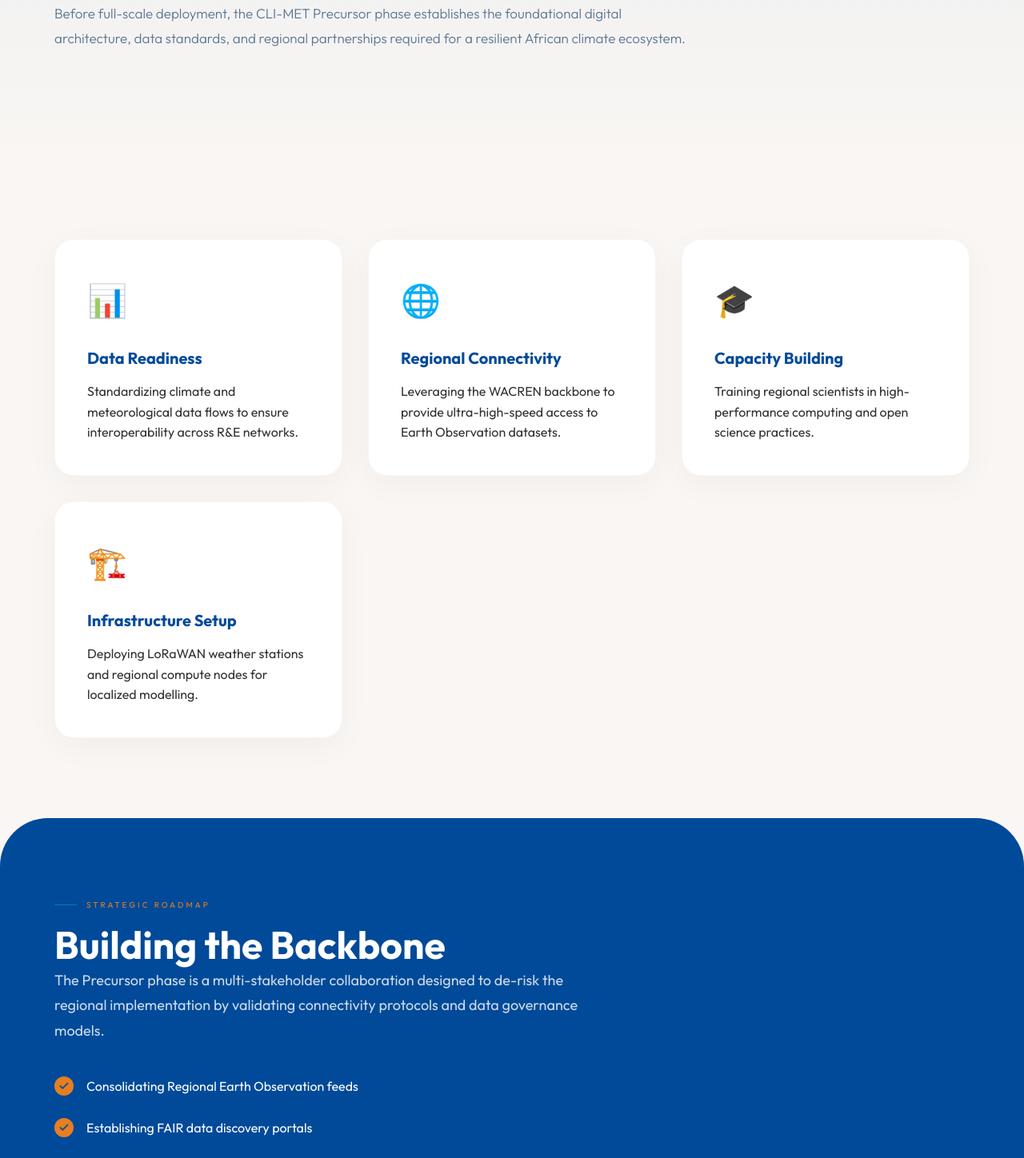
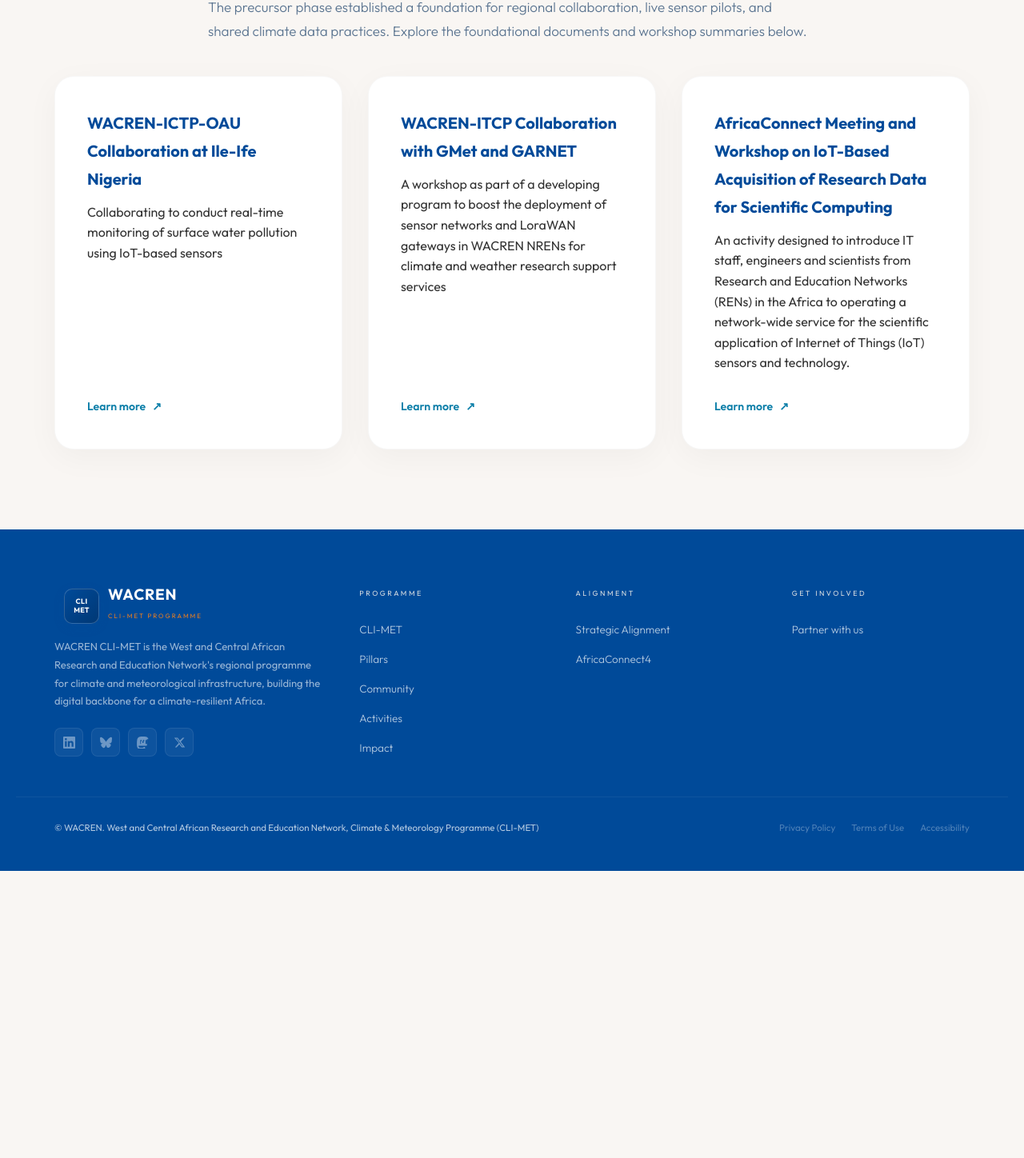
Before and after one commit to steadygroupinc/wacren-cli-met, a Next.js app: page /precursor in a window 1280 px wide. Shown: the part 307-1755 px from the top of the page at 80% size. After the commit the page ends 1396 px from the top, so only its background shows below. Built offline with nearby package versions, Linux system fonts and the light colour scheme.

Commit message:
Update responsive navigation, footer labels, and precursor/activity layouts

```diff
--- a/WACREN_CLIMET_website.html
+++ b/WACREN_CLIMET_website.html
@@ -767,7 +767,7 @@
     }
 
     .impact-card-text {
-      font-size: 13.5px;
+      font-size: 14.5px;
       color: var(--muted);
       line-height: 1.65;
     }
--- a/app/components/Footer.tsx
+++ b/app/components/Footer.tsx
@@ -45,10 +45,10 @@
             <div className="footer-col-title">Programme</div>
             <ul className="footer-links">
               <li><Link href="/#home">CLI-MET</Link></li>
-              <li><Link href="/#pillars">PILLARS</Link></li>
-              <li><Link href="/community">COMMUNITY</Link></li>
-              <li><Link href="/#flagship">ACTIVITIES</Link></li>
-              <li><Link href="/impact">IMPACT</Link></li>
+              <li><Link href="/#pillars">Pillars</Link></li>
+              <li><Link href="/community">Community</Link></li>
+              <li><Link href="/#flagship">Activities</Link></li>
+              <li><Link href="/impact">Impact</Link></li>
             </ul>
           </div>
           <div>
--- a/app/globals.css
+++ b/app/globals.css
@@ -221,6 +221,8 @@
   top: 86px;
   right: 40px;
   width: 280px;
+  max-height: calc(100vh - 120px);
+  overflow-y: auto;
   background: var(--white);
   border-radius: 16px;
   box-shadow: 0 12px 48px rgba(0, 0, 0, 0.15);
@@ -727,7 +729,7 @@
   line-height: 1.35;
   color: white;
   margin-bottom: 20px;
-  font-style: italic;
+  font-style: normal;
 }
 
 .opportunity-text {
@@ -975,6 +977,20 @@
   transition: all 0.22s;
 }
 
+@media (max-width: 720px) {
+  .flagship-item {
+    grid-template-columns: 60px 1fr;
+    gap: 16px;
+    padding: 20px 18px;
+  }
+
+  .flagship-item .flagship-tag {
+    grid-column: 1 / -1;
+    margin-top: 14px;
+    justify-self: start;
+  }
+}
+
 /* ─── SDGs ─── */
 #sdgs { background: var(--navy); overflow: hidden; position: relative; }
 
@@ -1168,7 +1184,7 @@
 }
 
 .impact-card-text {
-  font-size: 13px;
+  font-size: 14.5px;
   color: var(--muted);
   line-height: 1.65;
   font-weight: 400;
@@ -1443,7 +1459,7 @@
   .impact-grid { grid-template-columns: repeat(2, 1fr); }
 }
 
-@media (max-width: 920px) {
+@media (max-width: 1024px) {
   .nav-desktop { display: none !important; }
   .nav-icon-btn { display: none !important; }
   .nav-hamburger { display: flex !important; }
@@ -1466,6 +1482,8 @@
   .footer-inner { grid-template-columns: 1fr 1fr; gap: 40px; }
   section { padding: 60px 0; }
   .container { padding: 0 20px; }
+
+  .nav-cta { display: none !important; }
 }
 
 @media (max-width: 540px) {
--- a/app/precursor/page.tsx
+++ b/app/precursor/page.tsx
@@ -49,11 +49,22 @@
     window.scrollTo({ top: 0, behavior: "smooth" });
   };
 
-  const focusAreas = [
-    { title: "Data Readiness", desc: "Standardizing climate and meteorological data flows to ensure interoperability across R&E networks.", icon: "📊" },
-    { title: "Regional Connectivity", desc: "Leveraging the WACREN backbone to provide ultra-high-speed access to Earth Observation datasets.", icon: "🌐" },
-    { title: "Capacity Building", desc: "Training regional scientists in high-performance computing and open science practices.", icon: "🎓" },
-    { title: "Infrastructure Setup", desc: "Deploying LoRaWAN weather stations and regional compute nodes for localized modelling.", icon: "🏗️" }
+  const precursorLinks = [
+    {
+      title: "WACREN-ICTP-OAU Collaboration at Ile-Ife Nigeria",
+      description: "Collaborating to conduct real-time monitoring of surface water pollution using IoT-based sensors",
+      url: "https://indico.wacren.net/event/207/contributions/1729/subcontributions/38/attachments/686/977/REGIONAL%20ACTIVITIES%20OF%20THE%20WACREN-ICTP%20PROGRAMME%20.pdf",
+    },
+    {
+      title: "WACREN-ITCP Collaboration with GMet and GARNET",
+      description: "A workshop as part of a developing program to boost the deployment of sensor networks and LoraWAN gateways in WACREN NRENs for climate and weather research support services",
+      url: "https://indico.wacren.net/event/160/",
+    },
+    {
+      title: "AfricaConnect Meeting and Workshop on IoT-Based Acquisition of Research Data for Scientific Computing",
+      description: "An activity designed to introduce IT staff, engineers and scientists from Research and Education Networks (RENs) in the Africa to operating a network-wide service for the scientific application of Internet of Things (IoT) sensors and technology.",
+      url: "https://indico.ictp.it/event/10787/overview",
+    },
   ];
 
   return (
@@ -61,64 +72,57 @@
       <Navbar mobileMenuOpen={mobileMenuOpen} setMobileMenuOpen={setMobileMenuOpen} />
 
       <main className="precursor-page" style={{ paddingTop: "100px", minHeight: "100vh", background: "var(--bg-white)" }}>
-        {/* Hero Section */}
-        <section style={{ padding: "80px 0", background: "linear-gradient(180deg, rgba(0,102,204,0.05) 0%, rgba(255,255,255,0) 100%)" }}>
-          <div className="container">
-            <div className="section-label reveal">Initiative Genesis</div>
-            <h1 className="section-title reveal" style={{ fontSize: "clamp(2.5rem, 5vw, 4rem)", marginBottom: "24px" }}>
-              The <span className="h1-accent">Precursor</span> Phase
-            </h1>
-            <p className="section-lead reveal" style={{ maxWidth: "800px" }}>
-              Before full-scale deployment, the CLI-MET Precursor phase establishes the foundational digital architecture, data standards, and regional partnerships required for a resilient African climate ecosystem.
-            </p>
-          </div>
-        </section>
-
         {/* Content Section */}
         <section style={{ padding: "100px 0" }}>
           <div className="container">
-            <div className="precursor-grid" style={{ display: "grid", gridTemplateColumns: "repeat(auto-fit, minmax(300px, 1fr))", gap: "32px" }}>
-              {focusAreas.map((area, idx) => (
-                <div key={idx} className="precursor-card reveal" style={{
+            <div className="section-label" style={{ marginBottom: "12px" }}>Precursor Phase</div>
+            <h2 className="section-title" style={{ marginBottom: "16px" }}>Key outputs and reference materials</h2>
+            <p className="section-lead" style={{ maxWidth: "760px", margin: "0 auto 40px" }}>
+              The precursor phase established a foundation for regional collaboration, live sensor pilots, and shared climate data practices. Explore the foundational documents and workshop summaries below.
+            </p>
+            <div className="precursor-grid" style={{ display: "grid", gridTemplateColumns: "repeat(auto-fit, minmax(280px, 1fr))", gap: "32px" }}>
+              {precursorLinks.map((item, idx) => (
+                <a
+                  key={idx}
+                  href={item.url}
+                  target="_blank"
+                  rel="noopener noreferrer"
+                  className="precursor-card reveal"
+                  style={{
                     padding: "40px",
                     backgroundColor: "white",
                     borderRadius: "24px",
                     boxShadow: "0 10px 40px rgba(0,0,0,0.04)",
                     border: "1px solid rgba(0,0,0,0.03)",
-                  transition: "transform 0.3s ease"
-                }}>
-                  <div style={{ fontSize: "40px", marginBottom: "20px" }}>{area.icon}</div>
-                  <h3 style={{ fontSize: "20px", fontWeight: "700", marginBottom: "12px", color: "var(--navy)" }}>{area.title}</h3>
-                  <p style={{ color: "var(--text-gray)", lineHeight: "1.6" }}>{area.desc}</p>
+                    transition: "transform 0.3s ease",
+                    textDecoration: "none",
+                    color: "inherit",
+                    display: "flex",
+                    flexDirection: "column",
+                    justifyContent: "space-between",
+                  }}
+                >
+                  <div>
+                    <h3 style={{ fontSize: "20px", fontWeight: "700", marginBottom: "12px", color: "var(--navy)" }}>{item.title}</h3>
+                    <p style={{ color: "var(--text-gray)", lineHeight: "1.6" }}>{item.description}</p>
                   </div>
+                  <div style={{ marginTop: "26px" }}>
+                    <span
+                      style={{
+                        display: "inline-flex",
+                        alignItems: "center",
+                        gap: "8px",
+                        fontWeight: 600,
+                        color: "var(--teal)",
+                        fontSize: "14px",
+                      }}
+                    >
+                      Learn more
+                      <span aria-hidden="true">↗</span>
+                    </span>
+                  </div>
+                </a>
               ))}
-            </div>
-          </div>
-        </section>
-
-        {/* Timeline/Strategic Section */}
-        <section style={{ padding: "100px 0", backgroundColor: "var(--navy)", color: "white", borderRadius: "60px 60px 0 0" }}>
-          <div className="container">
-            <div className="reveal" style={{ maxWidth: "700px" }}>
-              <div className="section-label" style={{ color: "var(--gold)" }}>Strategic Roadmap</div>
-              <h2 className="section-title" style={{ color: "white" }}>Building the Backbone</h2>
-              <p style={{ opacity: "0.8", fontSize: "18px", marginBottom: "40px" }}>
-                The Precursor phase is a multi-stakeholder collaboration designed to de-risk the regional implementation by validating connectivity protocols and data governance models.
-              </p>
-              <div style={{ display: "flex", flexDirection: "column", gap: "24px" }}>
-                {[
-                  "Consolidating Regional Earth Observation feeds",
-                  "Establishing FAIR data discovery portals",
-                  "Piloting HPC-as-a-Service for climate scientists"
-                ].map((item, i) => (
-                  <div key={i} style={{ display: "flex", alignItems: "center", gap: "16px" }}>
-                    <div style={{ width: "24px", height: "24px", borderRadius: "12px", background: "var(--gold)", display: "flex", alignItems: "center", justifyContent: "center", flexShrink: 0 }}>
-                      <svg width="14" height="14" viewBox="0 0 24 24" fill="none" stroke="var(--navy)" strokeWidth="3" strokeLinecap="round" strokeLinejoin="round"><polyline points="20 6 9 17 4 12"/></svg>
-                    </div>
-                    <span>{item}</span>
-                  </div>
-                ))}
-              </div>
             </div>
           </div>
         </section>
```
Lines whose indentation alone changed are shown as unchanged.
